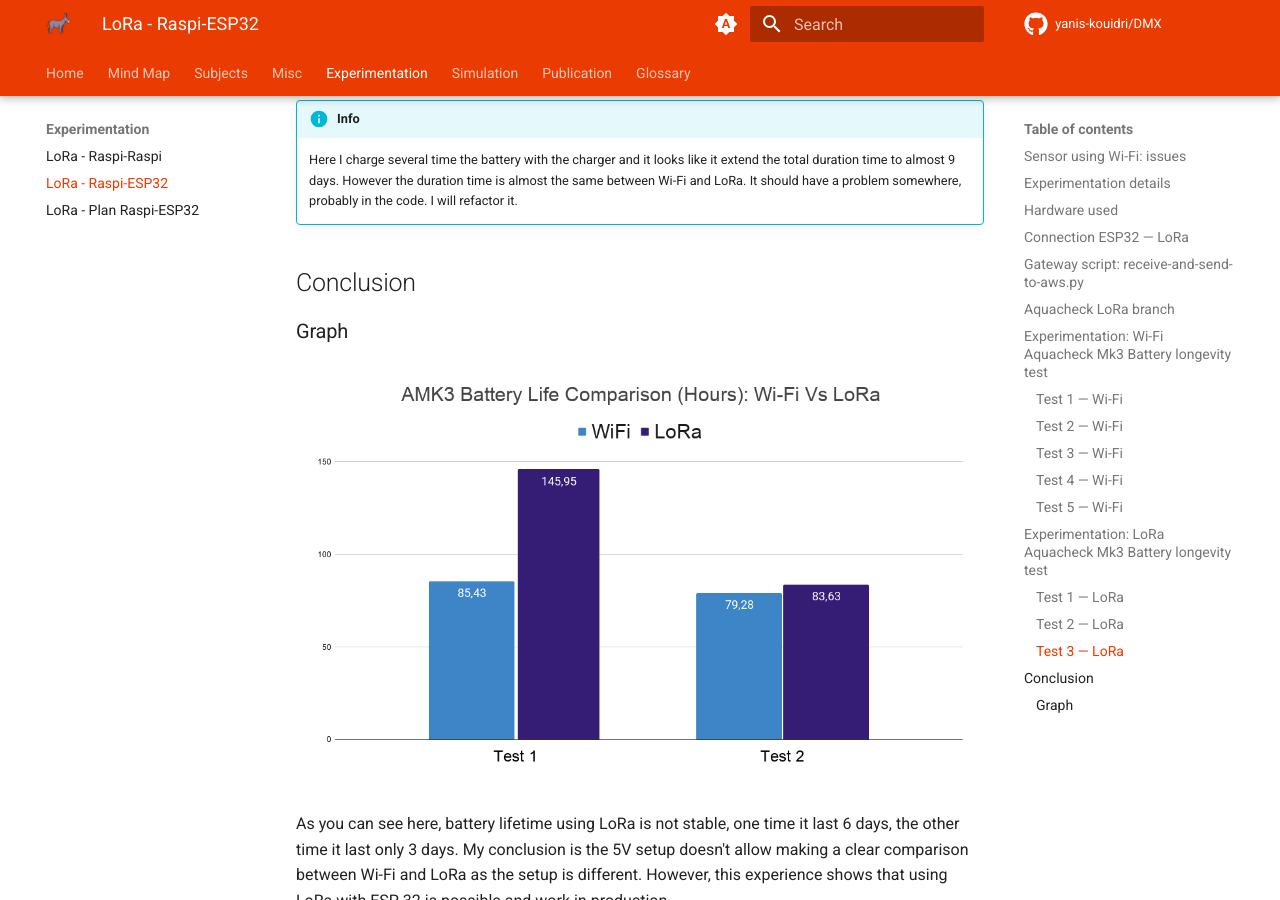
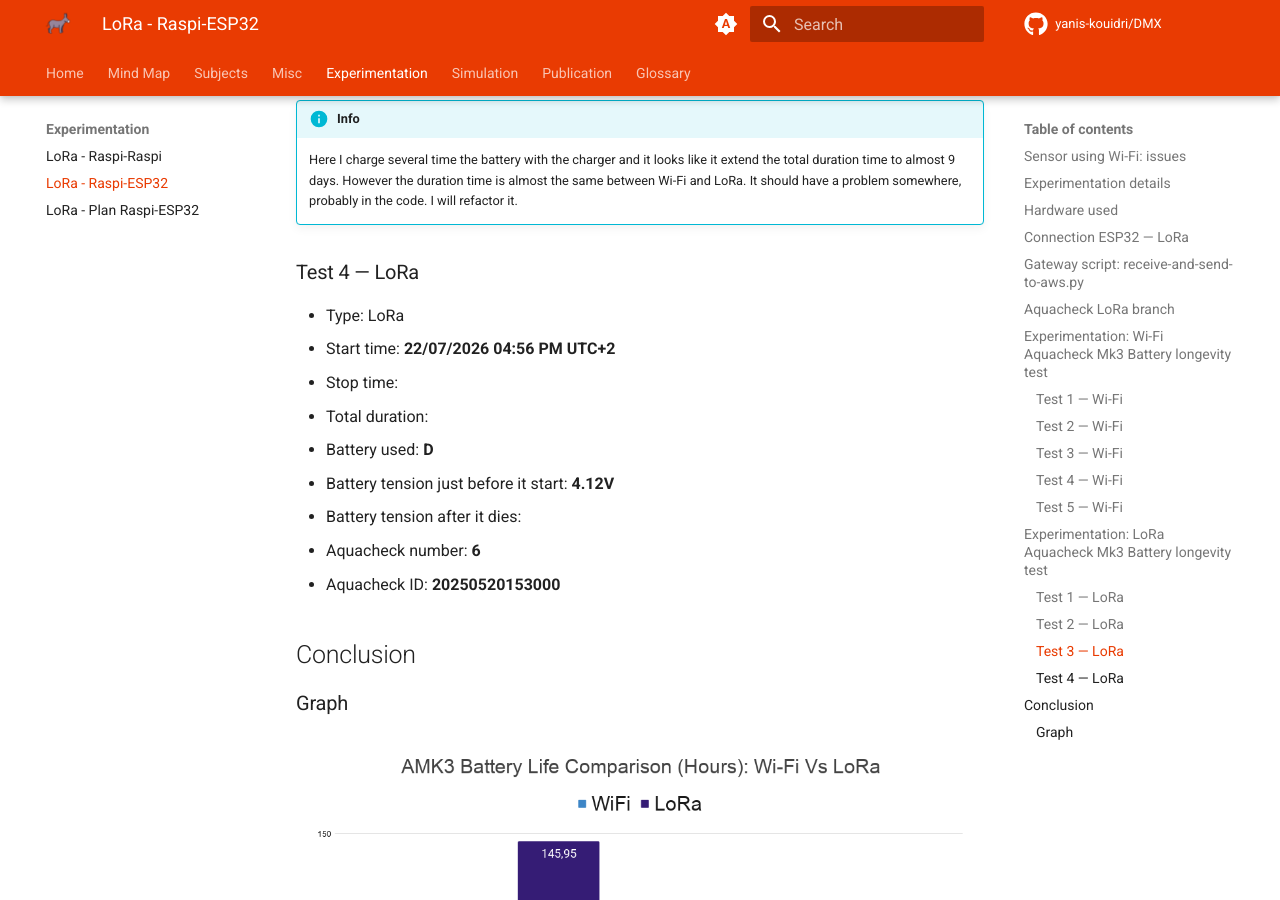
Before and after one commit to Yanis-Kouidri/DMX, an MkDocs documentation site: the page built from docs/experimentation/lora-raspi-esp32/lora-raspi-esp32.md, in a window 1280 px wide and 900 px high, scrolled down 9499 px. Built offline with MkDocs 1.6.1 and Material for MkDocs 9.7.7, drawn with Linux system fonts in a browser that asks for light colours; comment, search, counter and statistics services are not loaded.

Commit message:
feat: add Test 4 details for LoRa experimentation in documentation

```diff
--- a/docs/experimentation/lora-raspi-esp32/lora-raspi-esp32.md
+++ b/docs/experimentation/lora-raspi-esp32/lora-raspi-esp32.md
@@ -196,6 +196,18 @@ In this second test, I use the same battery, the same voltage and the same Aquac
 
     Here I charge several time the battery with the charger and it looks like it extend the total duration time to almost 9 days. However the duration time is almost the same between Wi-Fi and LoRa. It should have a problem somewhere, probably in the code. I will refactor it.
 
+### Test 4 — LoRa
+
+- Type: LoRa
+- Start time: **22/07/2026 04:56 PM UTC+2**
+- Stop time:
+- Total duration:
+- Battery used: **D**
+- Battery tension just before it start: **4.12V**
+- Battery tension after it dies:
+- Aquacheck number: **6**
+- Aquacheck ID: **20250520153000**
+
 ## Conclusion
 
 ### Graph
```
